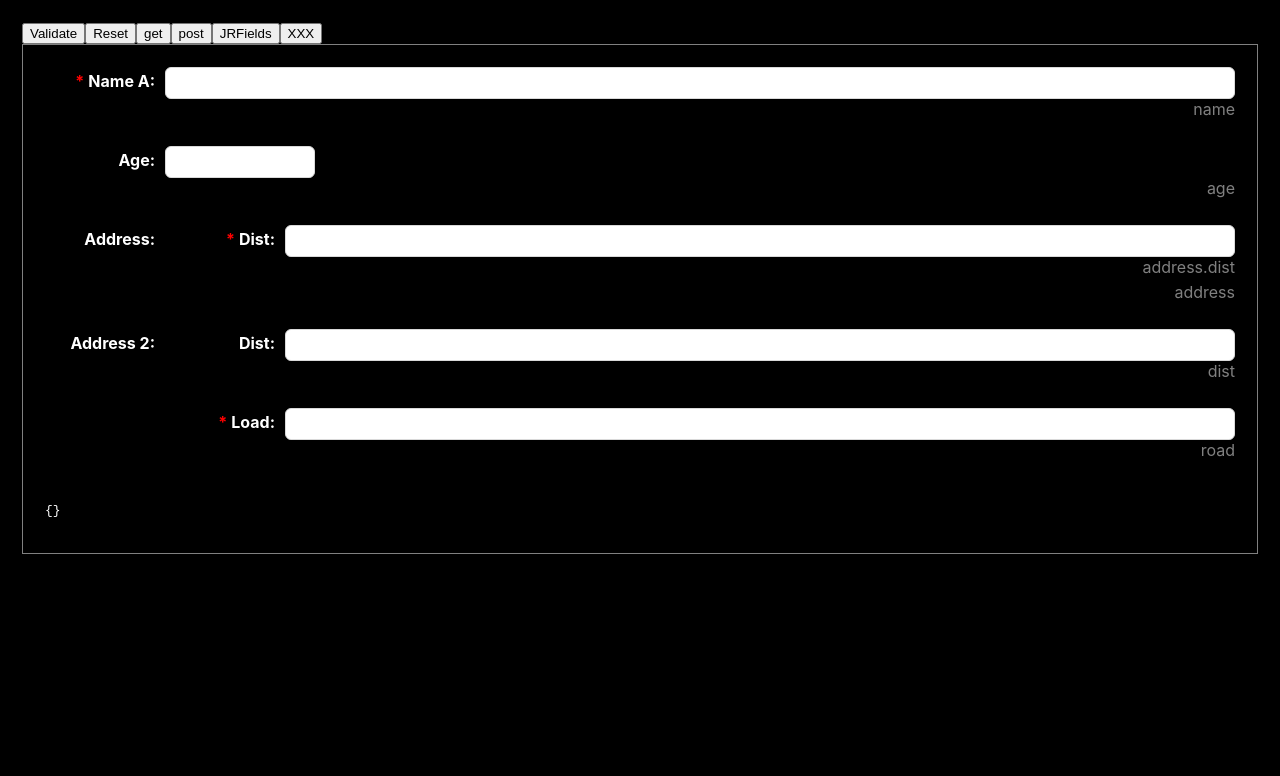
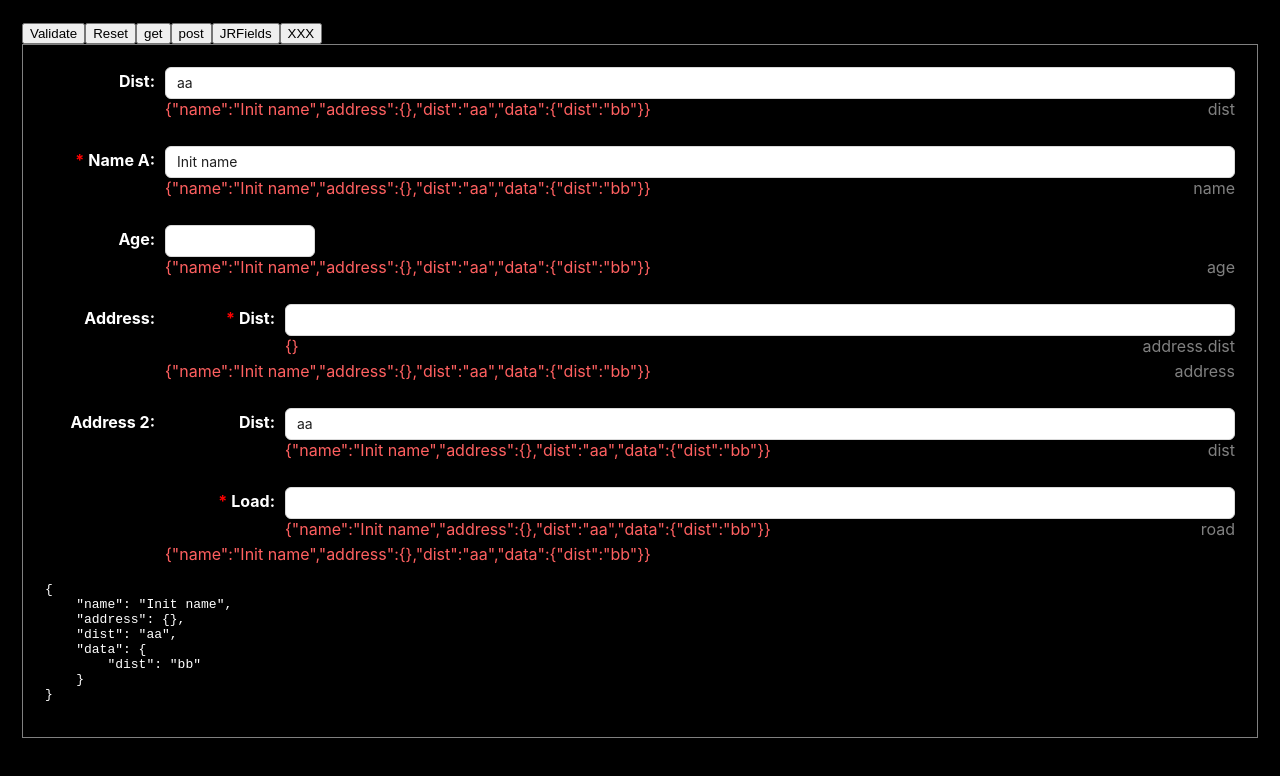
Before and after one commit to jorenlai/jrsymphony, a React (Create React App) app: page / in a window 1280 px wide. Shown: the top 776 px of the page. Built offline with nearby package versions, Linux system fonts and the light colour scheme.

Commit message:
reassign value variable

```diff
--- a/src/App.js
+++ b/src/App.js
@@ -163,14 +163,21 @@ function App() {
 					,layout:'h'
 					,colon:': '
 				}}
-				xinitValue={{
-					name:'Init name'
-					,address:{
+				initValue={{
 
-					}
+						name:'Init name'
+						,address:{
+
+						}
+						,dist:'aa'
+
+						,data:{
+							dist:'bb'
+						}
 				}}
-
+				// name={'data'}
 				columns={[
+					{label:'Dist',name:'dist',type:JRInput,xrequired:true},
 					{
 						label:'Name A'
 						,required:{
@@ -185,6 +192,7 @@ function App() {
 					,{
 						label:'Address'
 						,name:'address'
+						// ,type:JRFields
 						,columns:[
 							{label:'Dist',name:'dist',type:JRInput
 								,required:{
@@ -233,7 +241,7 @@ function App() {
 					// }
 
 				]}
-				footer={(value)=>{
+				footer={({value})=>{
 					return <pre>{JSON.stringify(value,null,4)}</pre>
 				}}
 
--- a/src/jrs/JRFields.jsx
+++ b/src/jrs/JRFields.jsx
@@ -181,10 +181,10 @@ export default class JRFields extends JRSubmit {
         this.#initValidateValue()
 
     }
-    reset(){
-        super.reset()
-        this.clearValidateValue()
-    }
+    // reset(){
+    //     super.reset()
+    //     this.clearValidateValue()
+    // }
     //-----------------------------------------------------------------------------------
 
 
@@ -221,11 +221,6 @@ export default class JRFields extends JRSubmit {
             if(type==null&&columns){
                 this.#loopColumnsForValidateValue(fullnameList,columns,`${tab}\t`,result)
             }
-            // acc[fullname]={
-            //     isValid:null
-            //     ,msg:'當Name為{name},這需為3.'
-            //     ,validators:[requiredValidator]
-            // }
             return acc
         },result)
         return validateValue
@@ -235,12 +230,9 @@ export default class JRFields extends JRSubmit {
         Object.values(this.getValidateValue()).forEach((v)=>v.isValid=null)
     }
     #initValidateValue(){
-        // po('2----------#initValidateValue----------')
         const columns=this.getColumns()
         const validateValue=this.#loopColumnsForValidateValue(this.props.name?[this.props.name]:[],columns,'',{})
-        po('validateValue',validateValue)
         this.setState({validateValue})
-
     }
     #exeValidateConfig(validateConfig,value,record){
         validateConfig.isValid=true
@@ -301,8 +293,9 @@ export default class JRFields extends JRSubmit {
         return this.props.labelProps?.colon===undefined ?':':this.props.labelProps?.colon
     }
 
-    createColumn(value1
-        ,propsValue
+    createColumn(
+        parentValue
+        // ,value1
         ,{
             type,name,colSpan,rowSpan,style,typeStyle
             ,required//validate params
@@ -312,8 +305,9 @@ export default class JRFields extends JRSubmit {
         ,parentName
         ,fullname
     ){
+        const useValue=name?parentValue?.[name]:parentValue
         const gap=column.gap??this.props.gap
-        const value=name?propsValue?.[name]:propsValue
+        // const valueAAAAAAAAAAAAA=name?propsValue?.[name]:propsValue
         const label=column.label
         const _style={}
         if (colSpan) _style.gridColumn = `span ${colSpan}`
@@ -332,7 +326,7 @@ export default class JRFields extends JRSubmit {
             const targetValue=inputValue?.target?.value ?? inputValue
 
             try{
-                propsValue[name]=targetValue
+                parentValue[name]=targetValue
                 this.setValue({...this.getValue()})
             }catch(e){
                 const _value=this.getValue()??{}
@@ -357,7 +351,7 @@ export default class JRFields extends JRSubmit {
                     React.createElement(
                         type
                         ,{
-                            value:value1,onChange,record:propsValue,style:{width:'100%',...typeStyle}
+                            value:useValue,onChange,record:parentValue,style:{width:'100%',...typeStyle}
                             //,parentName:_parentName 移除了這個, 不知道會不會有問題
                             ,...column
                         }
@@ -368,8 +362,7 @@ export default class JRFields extends JRSubmit {
             content=<StyledGrid cols={column.cols} className={'jr-grid'} $gap={gap}>
                 {
                     this.createColumns(
-                        value1
-                        ,value
+                        useValue
                         ,column.columns
                         ,_parentName
                         ,fullname
@@ -385,8 +378,8 @@ export default class JRFields extends JRSubmit {
             >
                 {
                     column.render
-                    ?column.render.bind(this)({onChange,value,record:this.getValue()})
-                    :typeof value ==='object'?JSON.stringify(value):value
+                    ?column.render.bind(this)({onChange,value: useValue,record:this.getValue()})
+                    :typeof useValue ==='object'?JSON.stringify(useValue):useValue
                 }
             </StyledColumnValue>
         }
@@ -413,6 +406,7 @@ export default class JRFields extends JRSubmit {
             {
                 <StyledColumnFooter>
                     <div className="left">
+                        {JSON.stringify(parentValue)}
                         <ColumnMessage value={this.getValidateValue(_parentName.join('.'))} record={this.getValue()}/>
                     </div>
                     <div className="right">
@@ -428,11 +422,11 @@ export default class JRFields extends JRSubmit {
         </StyledColumn>
     }
 
-    createColumns(value1,value2,columns,parentName,fullname){
+    createColumns(parentValue,columns,parentName,fullname){
         return columns?.map((column,index)=>{
             return this.createColumn(
-                column.name?value1?.[column.name]:value1?.[column.name]
-                ,value2,column,index,parentName
+                parentValue
+                ,column,index,parentName
                 ,column.name?[...fullname,column.name]:fullname
             )
         })
@@ -445,7 +439,6 @@ export default class JRFields extends JRSubmit {
                     {
                         this.createColumns(
                             this.props.name?this.getValue()?.[this.props.name]:this.getValue()
-                            ,this.props.name?this.getValue()?.[this.props.name]:this.getValue()
                             ,this.props.columns
                             ,this.props.name?[this.props.name]:[]
                             ,this.props.name?[this.props.name]:[]
```
